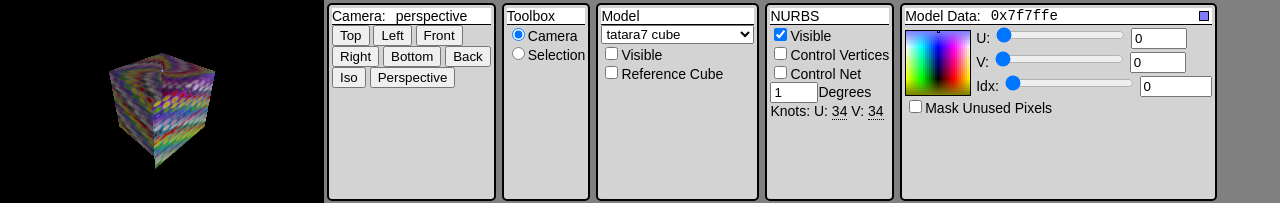
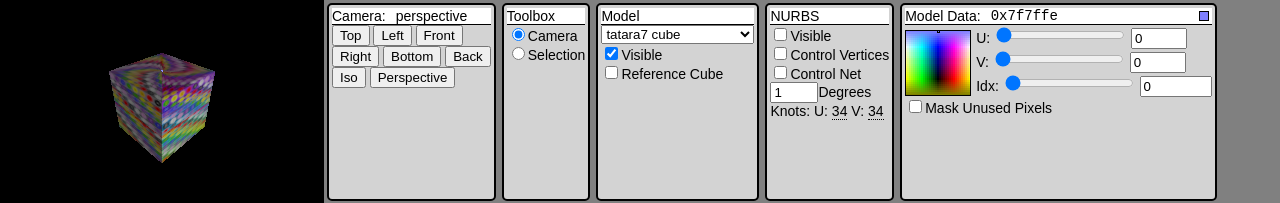
Before and after one commit to lewismoten/sculpted-prim-toolkit, a website built with Vite: page src/index.html in a window 1280 px wide. Shown: the top 203 px of the page. Built offline with nearby package versions, Linux system fonts and the light colour scheme; animation ran at ten frames a second.

Commit message:
main model selected

```diff
--- a/src/index.html
+++ b/src/index.html
@@ -29,13 +29,13 @@
       <div class="group">
       <div class="group-title">Model</div>
       <select id="image-selector"></select><br />
-      <label><input type="checkbox" id="show-model-mesh">Visible</label><br />
+      <label><input type="checkbox" id="show-model-mesh" checked>Visible</label><br />
       <label><input type="checkbox" id="show-cube">Reference Cube</label>
     </div>
     <div class="group" id="nurbs-container">
       <div>
       <div class="group-title">NURBS</div>
-      <label><input type="checkbox" id="show-nurbs-mesh" checked>Visible</label><br />
+      <label><input type="checkbox" id="show-nurbs-mesh">Visible</label><br />
       <label><input type="checkbox" id="show-control-vertices">Control Vertices</label><br />
       <label><input type="checkbox" id="show-control-mesh">Control Net</label><br />
       <label><input type="number" id="nurbs-degrees" min="1" max="5" value="1">Degrees</label><br />
```
